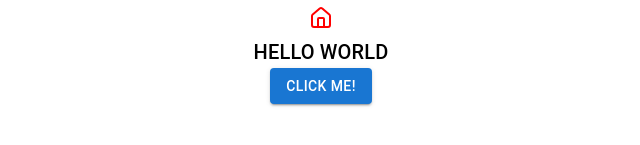
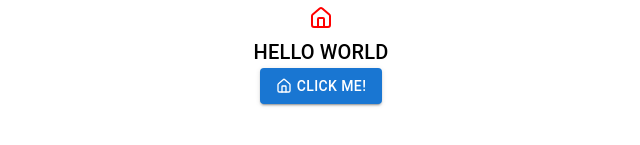
Before and after one commit to danielecomandini/astaclick, a React (Vite) app: page / in a window 1280 px wide. Shown: the part 429-574 px from the top of the page, without its empty margins (319-959 px from the left). Built offline with nearby package versions, Linux system fonts and the light colour scheme.

Commit message:
ACButton

```diff
--- a/src/App.tsx
+++ b/src/App.tsx
@@ -23,6 +23,7 @@ function App() {
       <ACIcon icon={Home} color="red" />
       <ACText>HELLO WORLD</ACText>
       <ACButton
+        icon={Home}
         onClick={() => {
           console.log('You have clicked me!');
         }}
--- a/src/UI/elements/ACButton.tsx
+++ b/src/UI/elements/ACButton.tsx
@@ -1,16 +1,33 @@
 import { Button, type ButtonProps } from '@mui/material';
-import type { ReactEventHandler, ReactNode } from 'react';
+import type { ComponentType, ReactElement, ReactEventHandler, ReactNode } from 'react';
+import ACIcon from './ACIcon';
 
 export interface ACButtonProps {
   children: ReactNode;
+  onClick: ReactEventHandler<HTMLButtonElement>;
   variant?: ButtonProps['variant'];
-  onClick: ReactEventHandler<HTMLButtonElement>;
+  icon?: ComponentType;
+  iconSize?: number;
+  iconPosition?: 'left' | 'right';
 }
 
-const ACButton: React.FC<ACButtonProps> = ({ children, onClick, variant = 'contained' }) => {
+const ACButton: React.FC<ACButtonProps> = ({
+  children,
+  onClick,
+  variant = 'contained',
+  icon,
+  iconSize = 16,
+  iconPosition = 'left',
+}) => {
   return (
     <Button variant={variant} onClick={onClick}>
+      {icon && iconPosition === 'left' && (
+        <ACIcon icon={icon} size={iconSize} sx={{ marginRight: '5px' }} />
+      )}
       {children}
+      {icon && iconPosition === 'right' && (
+        <ACIcon icon={icon} size={iconSize} sx={{ marginLeft: '5px' }} />
+      )}
     </Button>
   );
 };
```
